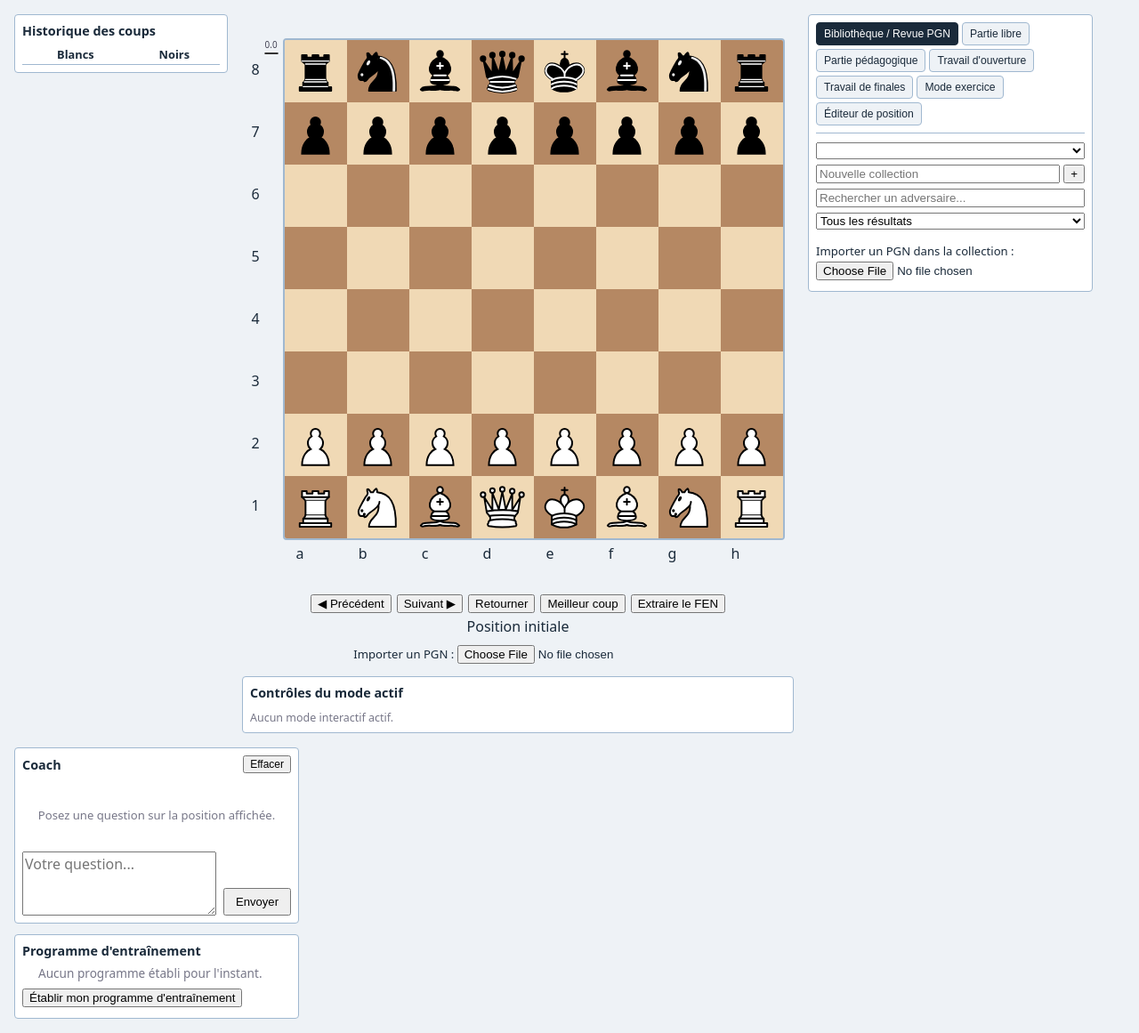
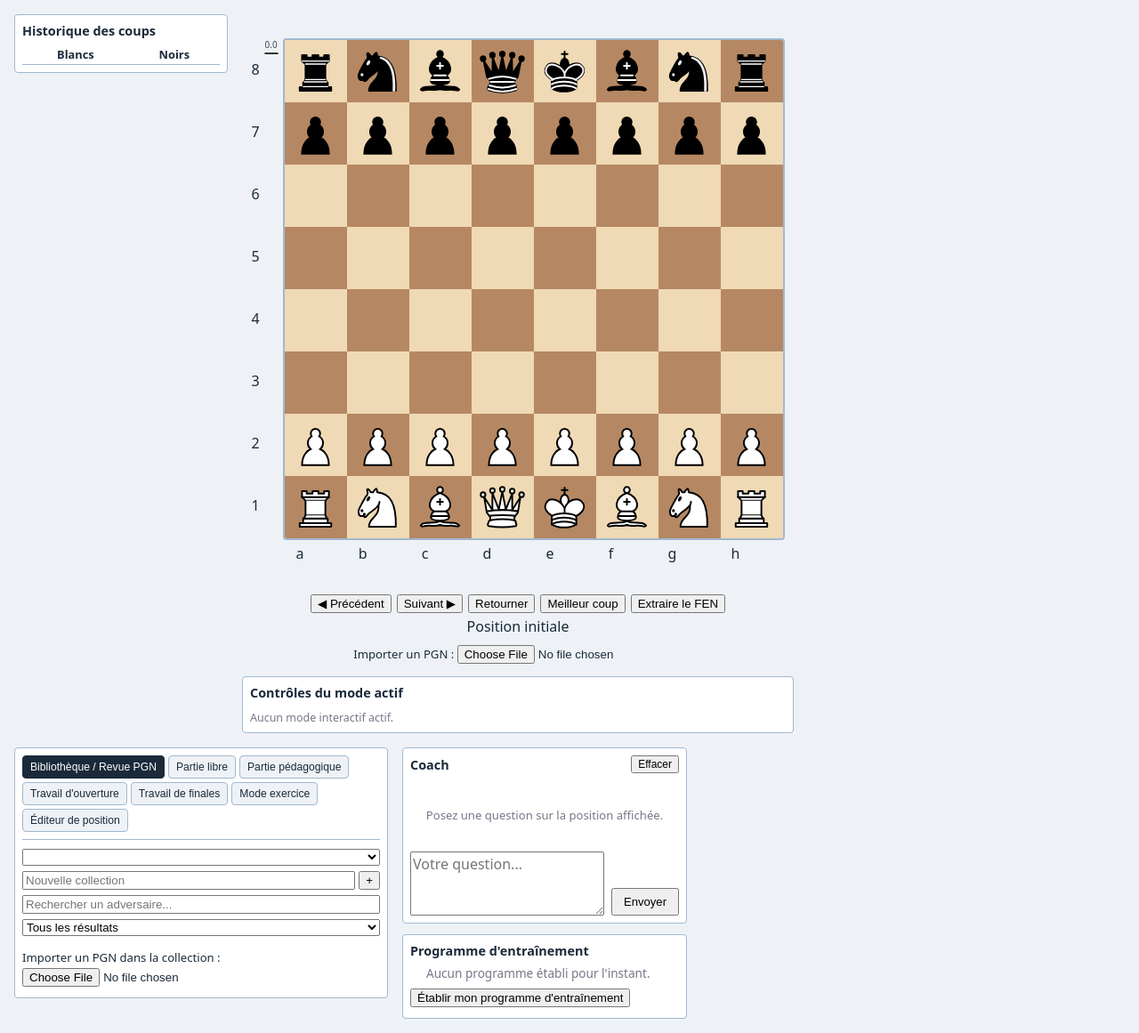
Before and after one commit to AlainDelree/Chesscoach, a Flask app: page / in a window 1280 px wide. Shown: the part 44-1205 px from the top of the page at 89% size. Run offline with Flask 3, Linux system fonts and the light colour scheme; lists and menus that the app fills with data are empty.

Commit message:
Corrige la largeur du sélecteur de finale devenue trop étroite (issue #38)
- Place le bouton 'Recommencer cette finale' sur sa propre ligne, sous
  #finale-select, au lieu de côte à côte avec lui.
- Élargit #mode-tabs-column de 320px à 420px pour que le nom de finale
  le plus long de la bibliothèque s'affiche entièrement sans troncature.
- Vérifié en navigateur headless (Playwright) : la finale 'Roi et pion
  contre roi (colonne e) — opposition et case clé' s'affiche en entier,
  le bouton reste accessible et fonctionnel, les autres onglets du
  panneau restent bien rendus.

```diff
--- a/templates/index.html
+++ b/templates/index.html
@@ -62,7 +62,7 @@
       display: flex;
       flex-direction: column;
       gap: 12px;
-      width: 320px;
+      width: 420px;
       flex-shrink: 0;
     }
     .mode-tab-bar {
@@ -285,6 +285,8 @@
             <select id="finale-select" style="flex:1; min-width:0;" onchange="onFinaleSelectChange()">
               <option value="">— Choisir une finale —</option>
             </select>
+          </div>
+          <div style="display:flex; gap:6px; align-items:center; flex-wrap:wrap; margin-top:6px;">
             <button type="button" id="finale-restart-btn" onclick="restartCurrentFinale()">Recommencer cette finale</button>
           </div>
           <div style="display:flex; gap:6px; align-items:center; flex-wrap:wrap; margin-top:6px;">
```
